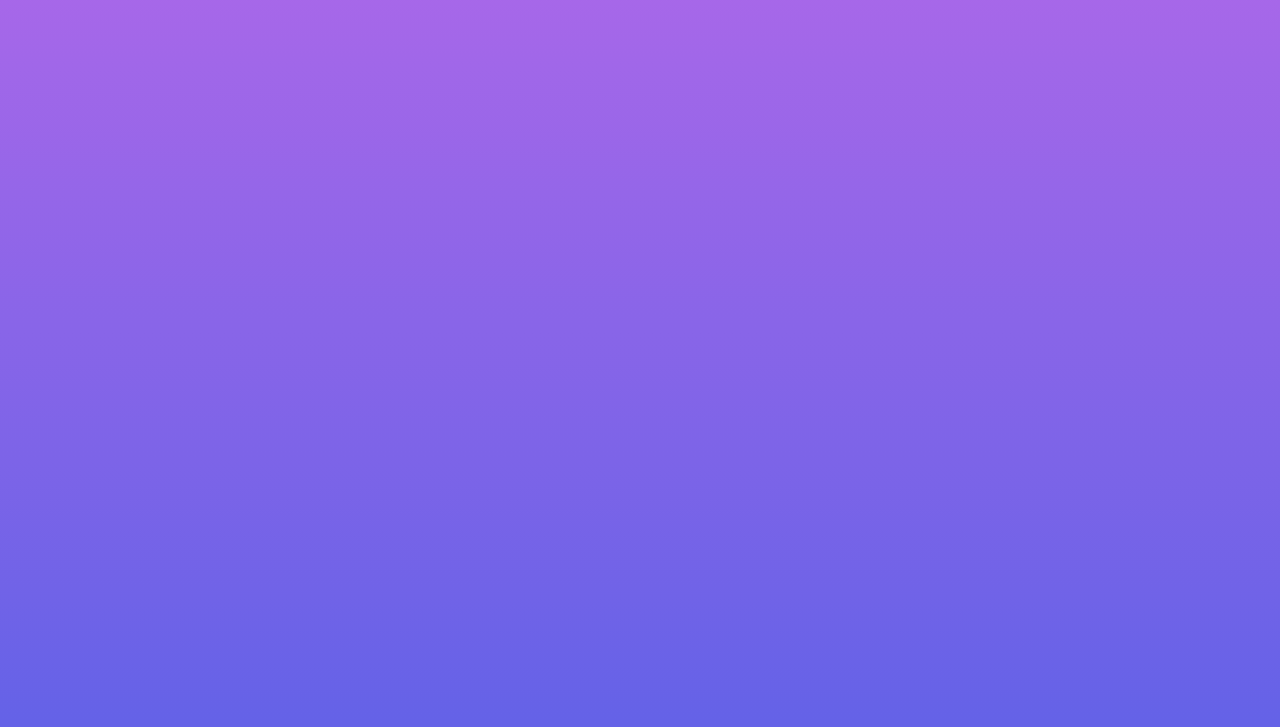
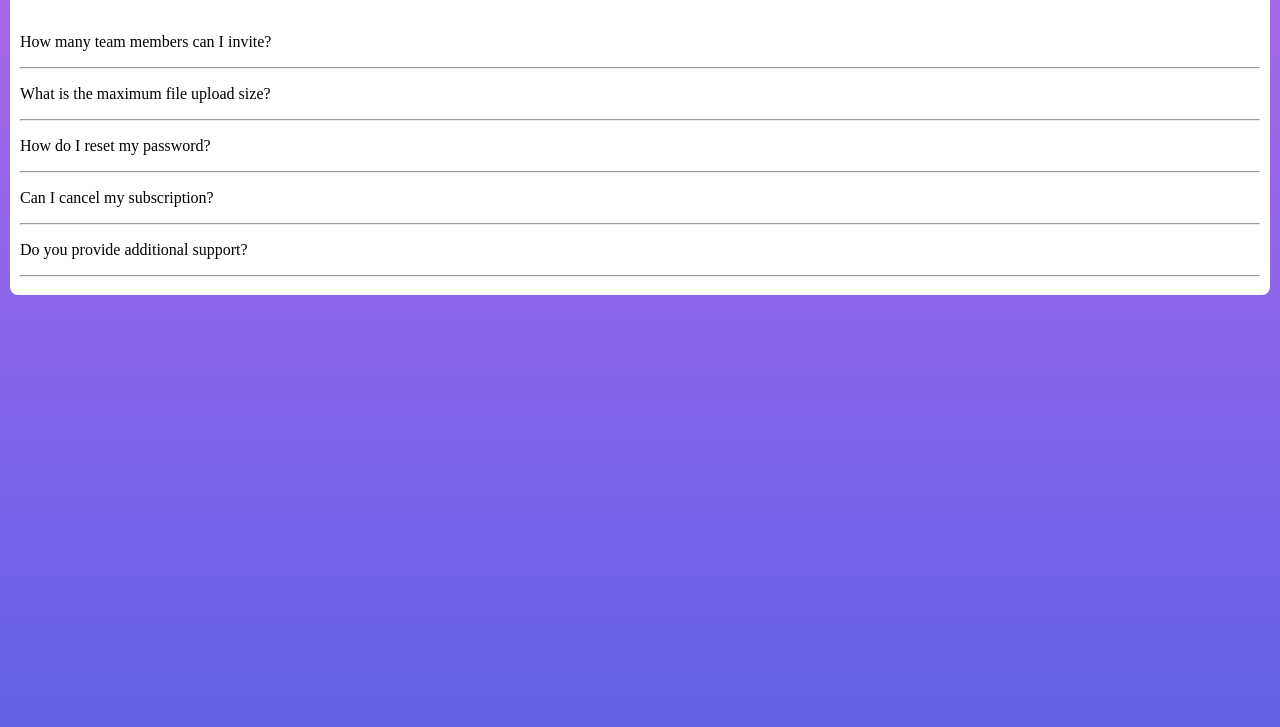
Before and after one commit to TadesseDev/faq-challenge, a plain HTML site: page index.html in a window 1280 px wide. Shown: the part 73-800 px from the top of the page. Drawn offline with Linux system fonts and the light colour scheme.

Commit message:
added the paragraph titles and styled their container

```diff
--- a/index.css
+++ b/index.css
@@ -11,3 +11,16 @@ body {
   );
   background-repeat: no-repeat;
 }
+
+.container {
+  background-color:white;
+  border-radius: 8px;
+  margin-left: 10px;
+  margin-right: 10px;
+}
+.container > h1 {
+  text-align: center;
+}
+.container > div {
+  padding: 10px;
+}
--- a/index.html
+++ b/index.html
@@ -12,8 +12,21 @@
 
 </head>
 <body>
+
   <div class="container">
   <h1>FAQ</h1>
+  <div>
+  <p>How many team members can I invite?</p>
+  <hr>
+  <p>What is the maximum file upload size?</p>
+  <hr>
+  <p>How do I reset my password?</p>
+  <hr>
+  <p>Can I cancel my subscription?</p>
+  <hr>
+  <p>Do you provide additional support?</p>
+  <hr>
+  </div>
   </div>
 
 </body>
```
